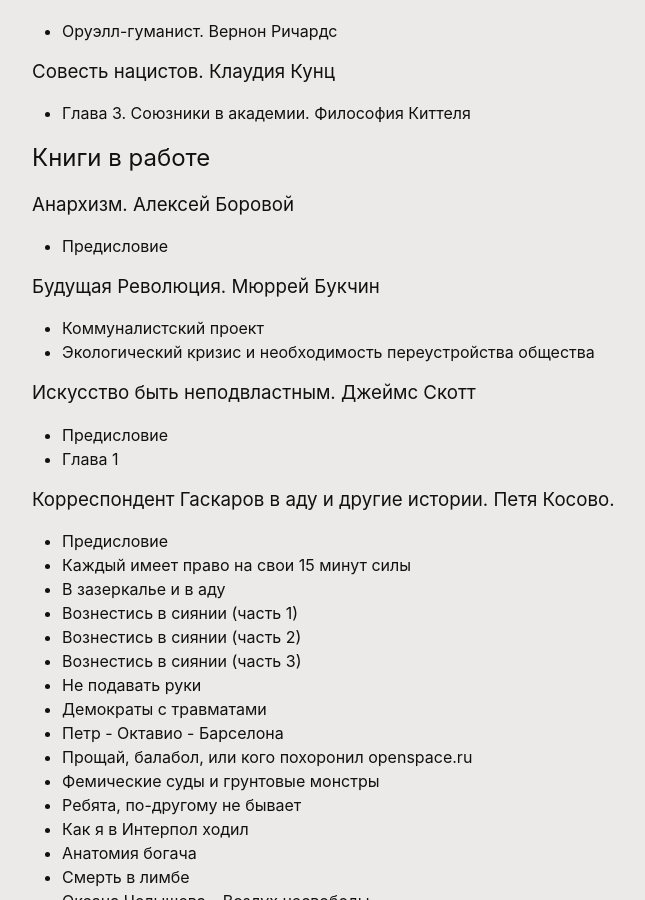
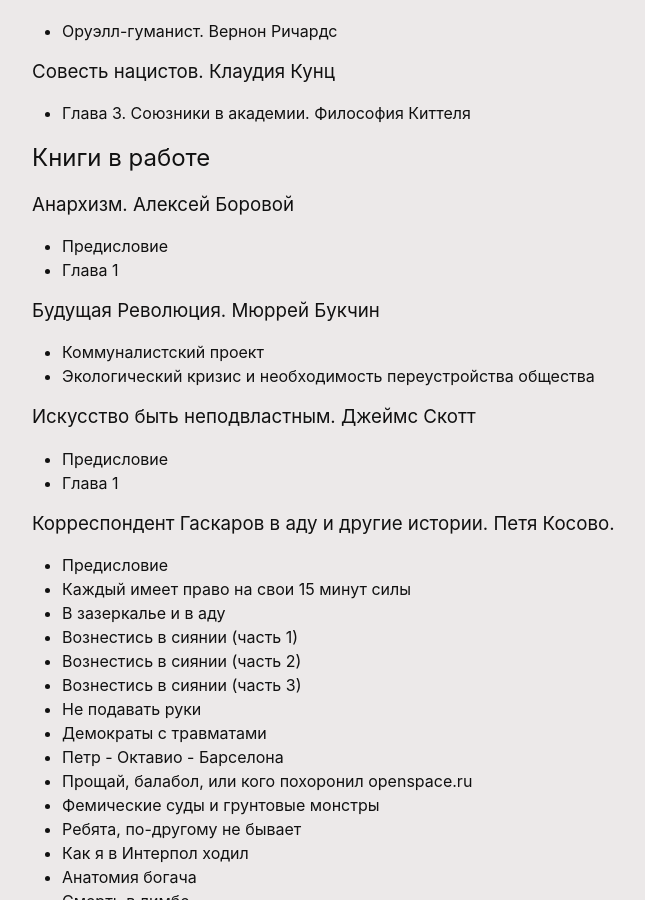
Before and after one commit to amateur-voiceover/amateur-voiceover.github.io, a Jekyll site: the page built from index.markdown, in a window 1280 px wide and 900 px high, scrolled down 1077 px. Shown: the whole window, without its empty margins (238-883 px from the left). Built offline with Jekyll 4.4.1, drawn with Linux system fonts in a browser that asks for light colours.

Commit message:
Обновление 11.04.26

```diff
--- a/index.markdown
+++ b/index.markdown
@@ -66,6 +66,7 @@ theme: minima
 
 ### Анархизм. Алексей Боровой
 - [Предисловие](https://t.me/dilettante_voiceover/532)
+- [Глава 1](https://t.me/dilettante_voiceover/535)
 
 ### Будущая Революция. Мюррей Букчин
 - [Коммуналистский проект](https://t.me/dilettante_voiceover/531)
```
